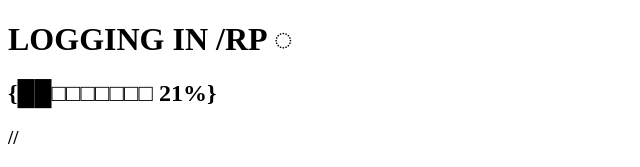
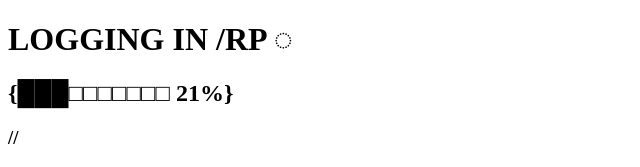
Before and after one commit to RpW0rld/RP, a plain HTML site: page index.html in a window 1280 px wide. Shown: the top 167 px of the page, without its empty margins (0-640 px from the left). Drawn offline with Linux system fonts and the light colour scheme.

Commit message:
Update index.html

```diff
--- a/index.html
+++ b/index.html
@@ -7,7 +7,7 @@
 </head>
 <body>
     <h1>LOGGING IN /RP ◌</h1>
-    <h2>{██□□□□□□□ 21%}</h2>
+    <h2>{███□□□□□□□ 21%}</h2>
     <h3>// </h3>
     <h4>// </h4>
     <h5>Password _1_4_4OI </h5>
```
